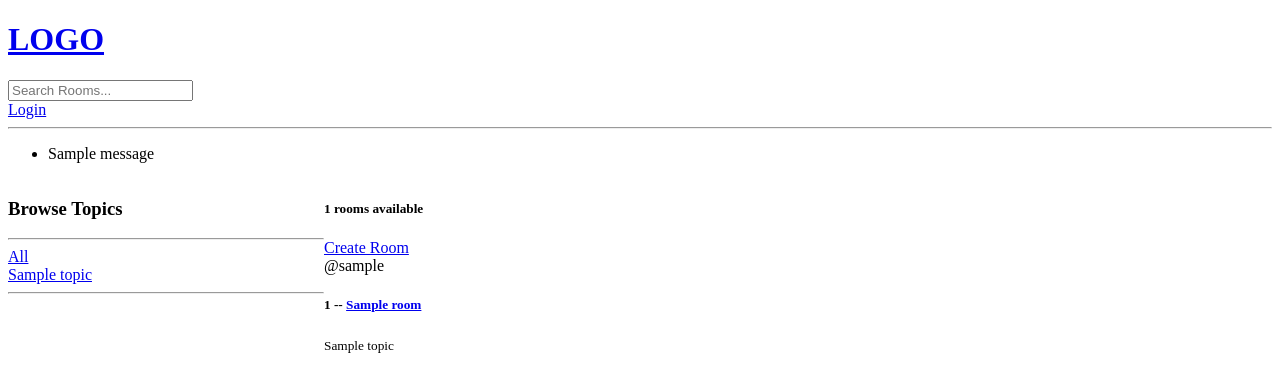
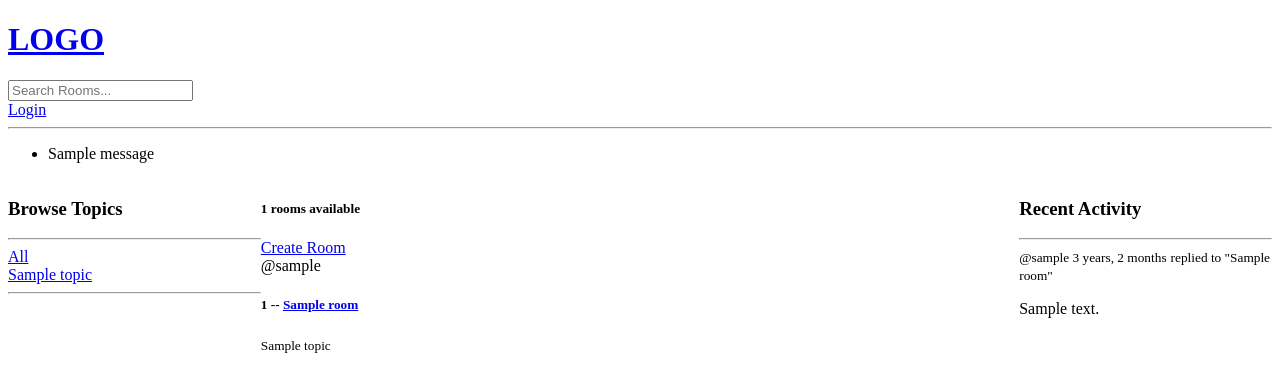
Before and after one commit to Morfame/StudyBud, a Django app: page / in a window 1280 px wide. Shown: the top 392 px of the page. Run offline with Django 4.2, Linux system fonts and the light colour scheme; tables that the repository leaves empty hold one stand-in row (values such as "Sample post"); one stand-in notice (Sample message) is shown.

Commit message:
Created activity feed

```diff
--- a/baseapp/models.py
+++ b/baseapp/models.py
@@ -30,5 +30,8 @@ class Message(models.Model):
     update = models.DateTimeField(auto_now=True)
     created = models.DateTimeField(auto_now_add=True)
 
+    class Meta:
+        ordering = ['-update', '-created'] #dash is to invert order
+
     def __str__(self):
         return self.body[0:50]
--- a/baseapp/templates/baseapp/home.html
+++ b/baseapp/templates/baseapp/home.html
@@ -5,7 +5,7 @@
 <style>
   .home-container{
     display: grid;
-    grid-template-columns: 1fr 3fr;
+    grid-template-columns: 1fr 3fr 1fr;
   }
 </style>
 
@@ -47,6 +47,18 @@
     </div>
   </div>
 
+  <div>
+    <h3>Recent Activity</h3>
+    <hr>
+    {% for message in room_messages %}
+      <div>
+        <small>@{{message.user}}  {{message.created|timesince}}</small>
+        <small>replied to "{{message.room}}"</small>
+        <p>{{message}}</p>   <!-- body outputs full message.  just message outputs first 50 chars.  taken from message Models.py -->
+      </div>
+    {% endfor %}
+  </div>
+
 </div>
 
 {% endblock %}
--- a/baseapp/views.py
+++ b/baseapp/views.py
@@ -60,19 +60,23 @@ def registerPage(request):
 
 def home(request):
     qry = request.GET.get('qry') if request.GET.get('qry') != None else ''
+
     rooms = Room.objects.filter(
         Q(topic__name__icontains=qry) |  # i contains means not case sensitive many other options to research
         Q(name__icontains=qry) | #& additionally | means or
         Q(description__icontains=qry)
         )
+
     topics = Topic.objects.all() #filter how many you want to see in side bar by most content of other such things
     room_count = rooms.count()
-    context = {'rooms': rooms, 'topics': topics, 'room_count': room_count}
+    room_messages = Message.objects.all() #set filter here if nexessary
+
+    context = {'rooms': rooms, 'topics': topics, 'room_count': room_count, 'room_messages': room_messages}
     return render(request, 'baseapp/home.html', context)
 
 def room(request, pk):
     room = Room.objects.get(id=pk)
-    room_messages = room.message_set.all().order_by('-created')
+    room_messages = room.message_set.all()
     participants = room.participants.all()
 
     if request.method =='POST':
```
